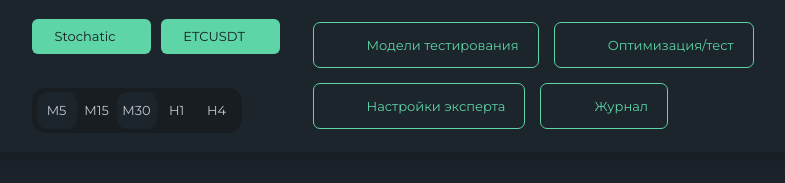
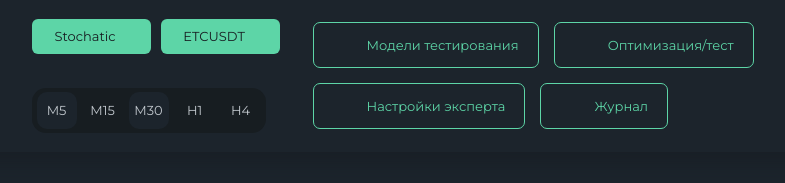
Before and after one commit to MuradA00/CryptoBot, a website: page source/index.html in a window 1280 px wide. Shown: the top 183 px of the page, without its empty margins (247-1032 px from the left). Drawn offline with nearby package versions, Linux system fonts and the light colour scheme; files that its build step writes are made by us from their sources.

Commit message:
selector row fix

```diff
--- a/source/_header.html
+++ b/source/_header.html
@@ -455,7 +455,7 @@
           </div>
         </div>
         <div class="header__selector">
-          <ul class="selector-row">
+          <ul class="selector-row _gap-row">
             <li class="selector-row__item _selector-active">
               M5
             </li>
--- a/source/sass/blocks/_selector.scss
+++ b/source/sass/blocks/_selector.scss
@@ -24,3 +24,7 @@
 ._selector-active {
   background: var(--clr-dark);
 }
+
+._gap-row {
+  grid-gap: 6px;
+}
```
